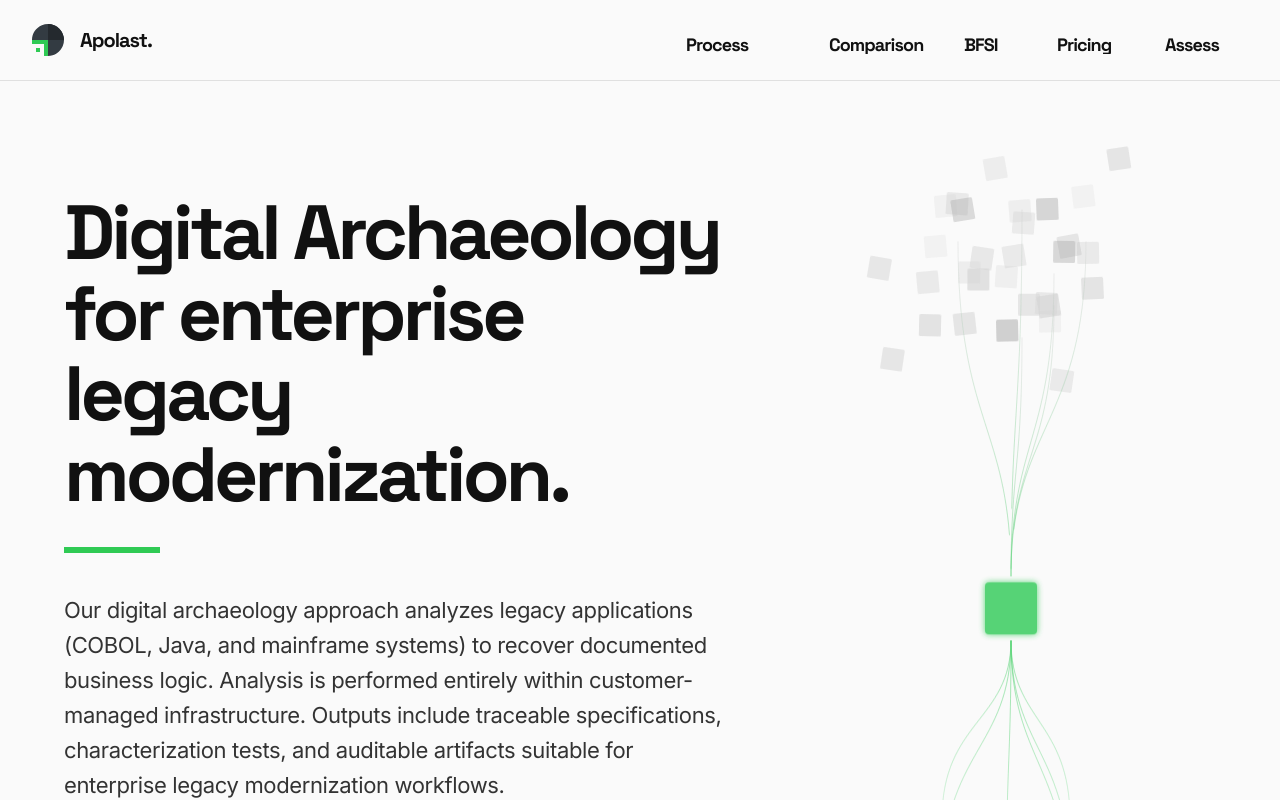
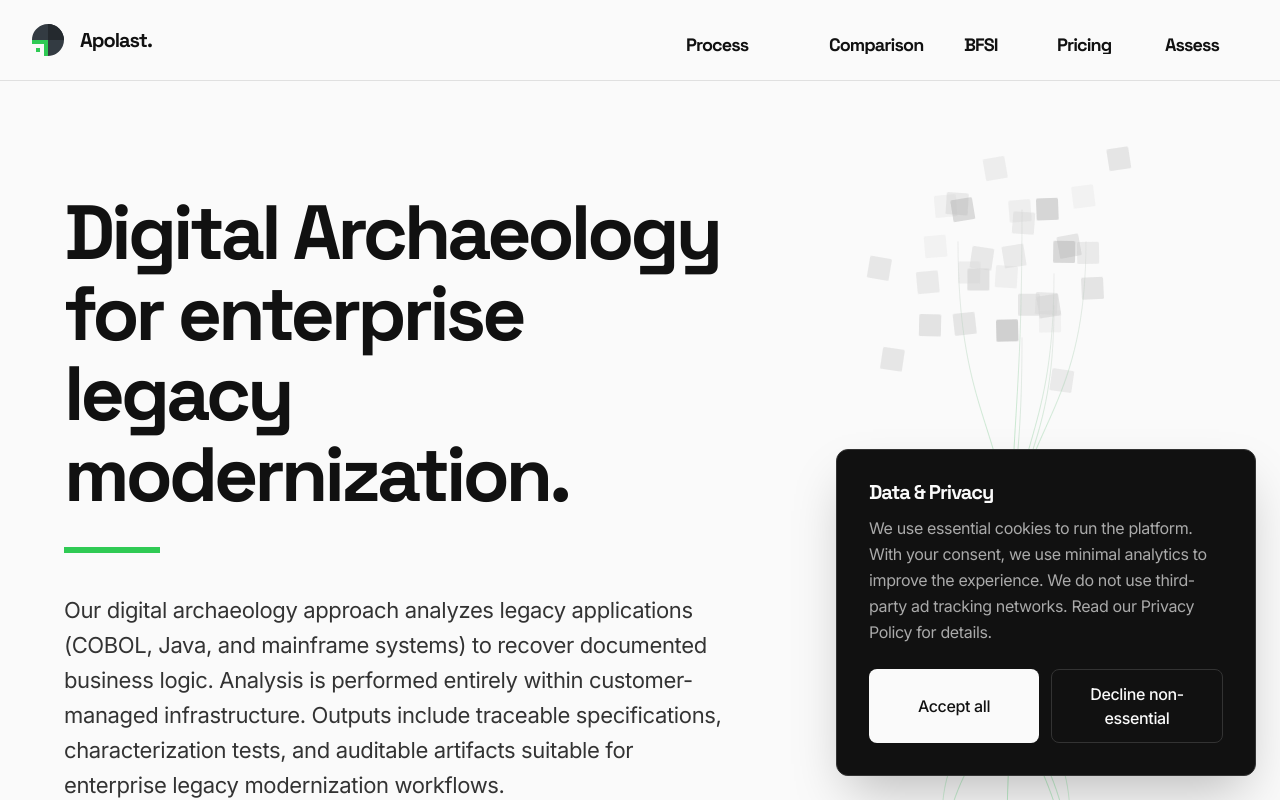
Before and after one commit to soso4ok/oricore-lan, a Next.js app: page / in a window 1280 px wide. Shown: the top 800 px of the page. Built offline with nearby package versions, Linux system fonts and the light colour scheme; a web font is replaced by a local one.

Commit message:
Add custom premium CookieBanner component and remove third-party script

```diff
--- /dev/null
+++ b/app/components/CookieBanner.tsx
@@ -0,0 +1,82 @@
+"use client";
+
+import { useState, useEffect } from "react";
+import Link from "next/link";
+
+export default function CookieBanner() {
+  const [show, setShow] = useState(false);
+
+  useEffect(() => {
+    // Check if consent has already been given or denied
+    const consent = localStorage.getItem("apolast_cookie_consent");
+
+    if (consent === "granted") {
+      updateGtag("granted");
+    } else if (consent === "denied") {
+      updateGtag("denied");
+    } else {
+      // Show the banner if no choice has been made
+      setShow(true);
+    }
+  }, []);
+
+  const updateGtag = (status: "granted" | "denied") => {
+    if (typeof window !== "undefined" && typeof (window as any).gtag === "function") {
+      (window as any).gtag("consent", "update", {
+        ad_storage: status,
+        ad_user_data: status,
+        ad_personalization: status,
+        analytics_storage: status,
+      });
+    }
+  };
+
+  const handleAccept = () => {
+    localStorage.setItem("apolast_cookie_consent", "granted");
+    updateGtag("granted");
+    setShow(false);
+  };
+
+  const handleReject = () => {
+    localStorage.setItem("apolast_cookie_consent", "denied");
+    updateGtag("denied");
+    setShow(false);
+  };
+
+  if (!show) return null;
+
+  return (
+    <div className="fixed bottom-6 left-6 right-6 sm:left-auto sm:w-[420px] z-50 bg-[#111111] border border-[#333333] shadow-2xl p-6 sm:p-8 flex flex-col gap-6 rounded-xl">
+      <div>
+        <h3 className="text-xl font-bold text-[#FAFAFA] mb-3 font-display tracking-tight">
+          Data & Privacy
+        </h3>
+        <p className="text-base text-[#AAAAAA] leading-relaxed">
+          We use essential cookies to run the platform. With your consent, we use minimal analytics to improve the experience. We do not use third-party ad tracking networks. Read our{" "}
+          <Link
+            href="/privacy"
+            className="text-[#FAFAFA] underline underline-offset-4 hover:text-[#2FCA54] transition-colors duration-200"
+          >
+            Privacy Policy
+          </Link>{" "}
+          for details.
+        </p>
+      </div>
+
+      <div className="flex flex-col sm:flex-row gap-3">
+        <button
+          onClick={handleAccept}
+          className="flex-1 bg-[#FAFAFA] text-[#111111] hover:bg-[#2FCA54] hover:text-[#111111] font-medium text-base py-3 px-5 transition-colors duration-200 cursor-pointer text-center rounded-lg"
+        >
+          Accept all
+        </button>
+        <button
+          onClick={handleReject}
+          className="flex-1 bg-transparent border border-[#333333] text-[#FAFAFA] hover:border-[#666666] hover:text-white font-medium text-base py-3 px-5 transition-colors duration-200 cursor-pointer text-center rounded-lg"
+        >
+          Decline non-essential
+        </button>
+      </div>
+    </div>
+  );
+}
--- a/app/layout.tsx
+++ b/app/layout.tsx
@@ -1,6 +1,7 @@
 import type { Metadata } from "next";
 import { Inter, Space_Grotesk, Blinker } from "next/font/google";
 import Script from "next/script";
+import CookieBanner from "./components/CookieBanner";
 import "./globals.css";
 
 const inter = Inter({
@@ -153,16 +154,12 @@ export default function RootLayout({
             gtag('config', 'G-LFYKTHJ825');
           `}
         </Script>
-        <Script
-          type="text/javascript"
-          src="//cdn.cookie-script.com/s/f1193ee5f221d2bf11afdd571f2db1c3.js"
-          strategy="afterInteractive"
-        />
         <script
           type="application/ld+json"
           dangerouslySetInnerHTML={{ __html: JSON.stringify(jsonLd) }}
         />
         {children}
+        <CookieBanner />
       </body>
     </html>
   );
```
